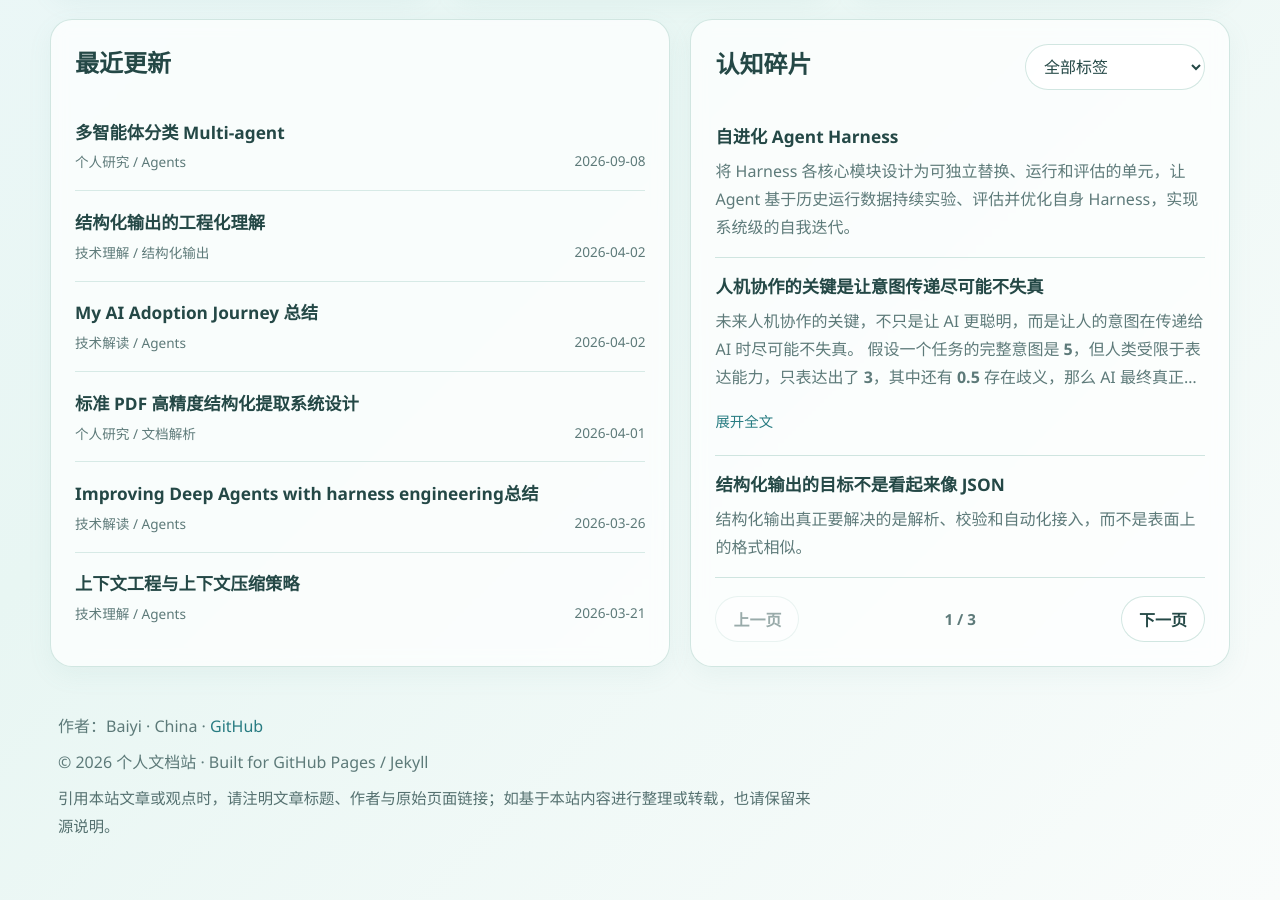
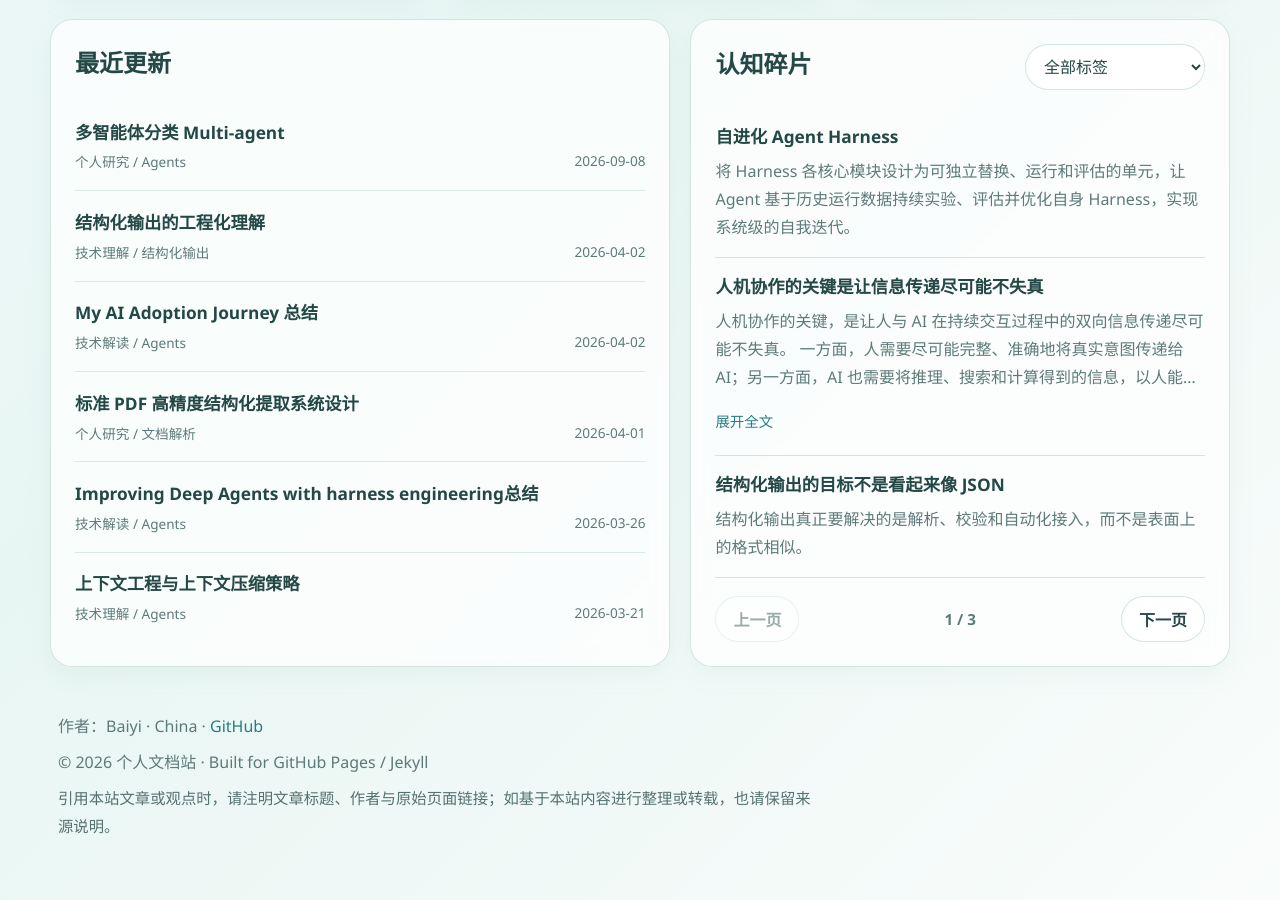
Before and after one commit to 8888-baiyi-8888/8888-baiyi-8888.github.io, a Jekyll site: the page built from index.md, in a window 1280 px wide and 900 px high, scrolled down 690 px. Built offline with Jekyll 4.4.1, drawn with Linux system fonts in a browser that asks for light colours.

Commit message:
认知碎片：更新fragment-007

```diff
--- a/_data/thought_fragments.yml
+++ b/_data/thought_fragments.yml
@@ -8,13 +8,12 @@
   created_at: 2026-04-02
 
 - id: fragment-007
-  title: 人机协作的关键是让意图传递尽可能不失真
+  title: 人机协作的关键是让信息传递尽可能不失真
   summary: |-
-    未来人机协作的关键，不只是让 AI 更聪明，而是让人的意图在传递给 AI 时尽可能不失真。
-
-    假设一个任务的完整意图是 **5**，但人类受限于表达能力，只表达出了 **3**，其中还有 **0.5** 存在歧义，那么 AI 最终真正准确理解的信息可能只有 **2.5**。即使 AI 拥有足够强的能力，它也只能基于这 **2.5** 去完成任务。
-
-    所以，很多时候并不是 **AI 不够聪明，而是 AI 从一开始就没有得到完整、准确的任务信息。**
+    人机协作的关键，是让人与 AI 在持续交互过程中的双向信息传递尽可能不失真。
+    一方面，人需要尽可能完整、准确地将真实意图传递给 AI；另一方面，AI 也需要将推理、搜索和计算得到的信息，以人能够充分理解、判断和继续反馈的方式传递回来。
+    任何一个环节出现表达缺失、歧义、过度压缩或理解偏差，都会造成信息损失，并在后续交互中不断累积。
+    因此，人机协作系统真正需要优化的，不是某一次 Prompt，而是整个 **Human ↔ AI** 循环中的信息保真度（Information Fidelity），让每一轮交互都尽可能保留上一轮真正重要的信息。
   tags:
     - 人机协作
     - 意图表达
```
